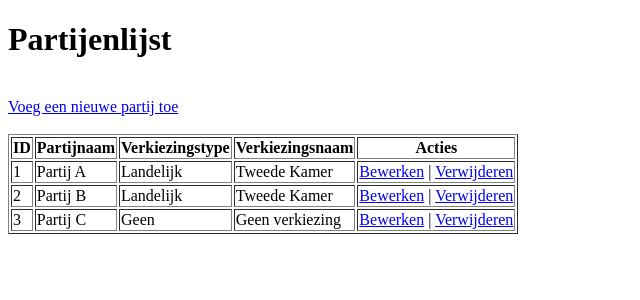
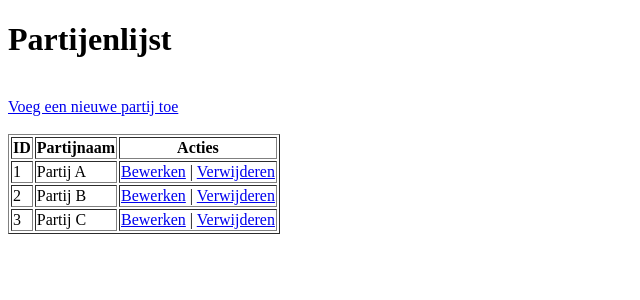
Before and after one commit to MaohuaFan/Examen-opdracht, a PHP site: page /src/partij/read.php in a window 1280 px wide. Shown: the top 300 px of the page, without its empty margins (0-640 px from the left). Run offline with PHP 8.4, Linux system fonts and the light colour scheme; data comes from the database, SQL or seed files in the repository.

Commit message:
kanidaat en partij verbeterd

```diff
--- a/src/koppelen/read.php
+++ b/src/koppelen/read.php
@@ -24,7 +24,7 @@ $kandidaten = $stmt->fetchAll();
             <tr>
                 <th>Kandidaat Naam</th>
                 <th>Partij Naam</th>
-                <th>Bewerk</th>
+                <th>Bewerken</th>
             </tr>
         </thead>
         <tbody>
--- a/src/partij/read.php
+++ b/src/partij/read.php
@@ -12,14 +12,10 @@ if ($conn->connect_error) {
     die("Verbinding mislukt: " . $conn->connect_error);
 }
 
-// Haal alle partijen op met hun verkiezingstype en verkiezingsnaam
+// Haal alle partijen op zonder verkiezingstype en verkiezingsnaam
 $sql = "
-    SELECT p.Partij_ID, p.Partij_Naam, vt.VerkiezingType_Naam AS verkiezingstype, v.Naam AS verkiezingsnaam
-    FROM partijen p
-    LEFT JOIN kandidaten k ON p.Partij_ID = k.Partij_ID
-    LEFT JOIN stemmen s ON k.Kandidaat_ID = s.Kandidaat_ID
-    LEFT JOIN verkiezingen v ON s.Verkiezing_ID = v.Verkiezing_ID
-    LEFT JOIN verkiezingtypes vt ON v.VerkiezingType_ID = vt.VerkiezingType_ID
+    SELECT Partij_ID, Partij_Naam
+    FROM partijen
 ";
 $result = $conn->query($sql);
 ?>
@@ -39,8 +35,6 @@ $result = $conn->query($sql);
         <tr>
             <th>ID</th>
             <th>Partijnaam</th>
-            <th>Verkiezingstype</th>
-            <th>Verkiezingsnaam</th>
             <th>Acties</th>
         </tr>
         <?php
@@ -49,8 +43,6 @@ $result = $conn->query($sql);
                 echo "<tr>";
                 echo "<td>" . $row['Partij_ID'] . "</td>";
                 echo "<td>" . htmlspecialchars($row['Partij_Naam']) . "</td>";
-                echo "<td>" . htmlspecialchars($row['verkiezingstype'] ? $row['verkiezingstype'] : 'Geen') . "</td>";
-                echo "<td>" . htmlspecialchars($row['verkiezingsnaam'] ? $row['verkiezingsnaam'] : 'Geen verkiezing') . "</td>";
                 echo "<td>
                         <a href='update.php?id=" . $row['Partij_ID'] . "'>Bewerken</a> |
                         <a href='delete.php?id=" . $row['Partij_ID'] . "' onclick=\"return confirm('Weet je zeker dat je deze partij wilt verwijderen?');\">Verwijderen</a>
@@ -58,7 +50,7 @@ $result = $conn->query($sql);
                 echo "</tr>";
             }
         } else {
-            echo "<tr><td colspan='5'>Geen partijen gevonden.</td></tr>";
+            echo "<tr><td colspan='3'>Geen partijen gevonden.</td></tr>";
         }
         ?>
     </table>
```
Also changed, not shown: src/kanidaten/read.php (+4 -9 lines).
